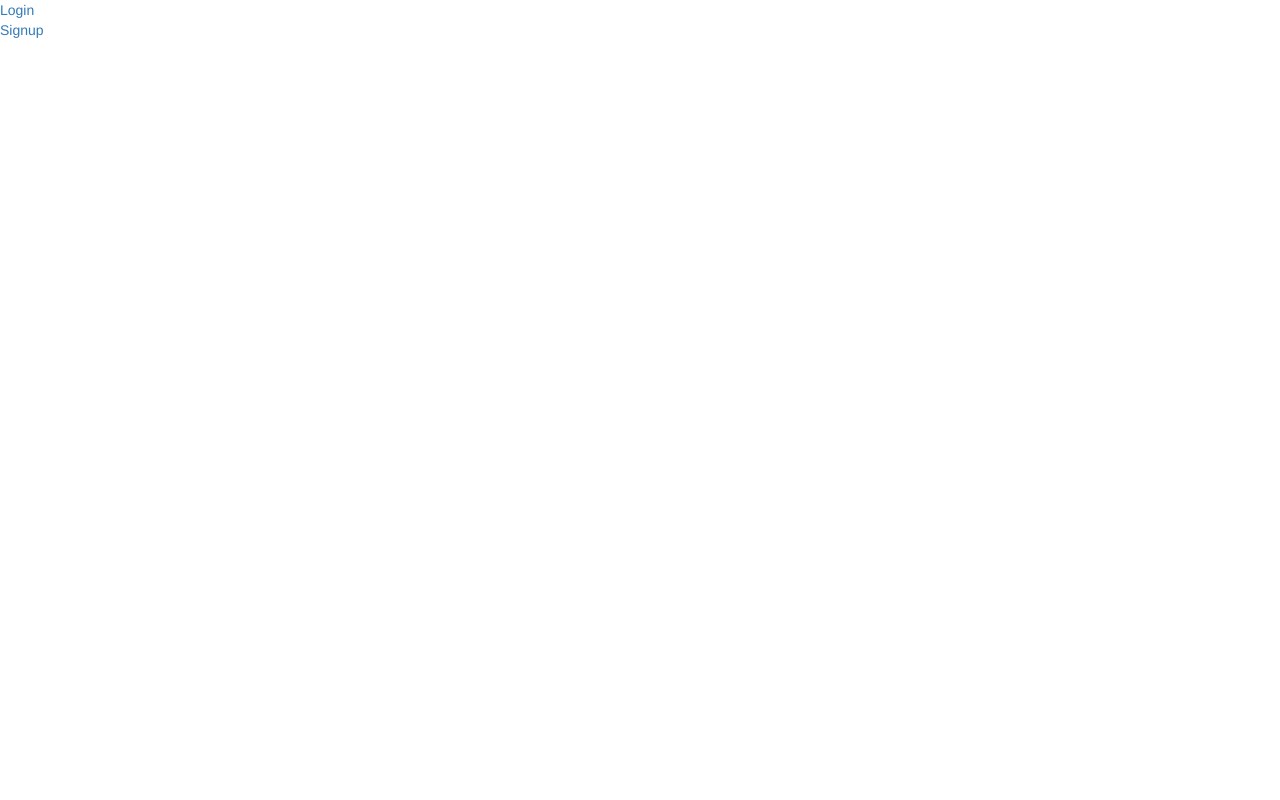
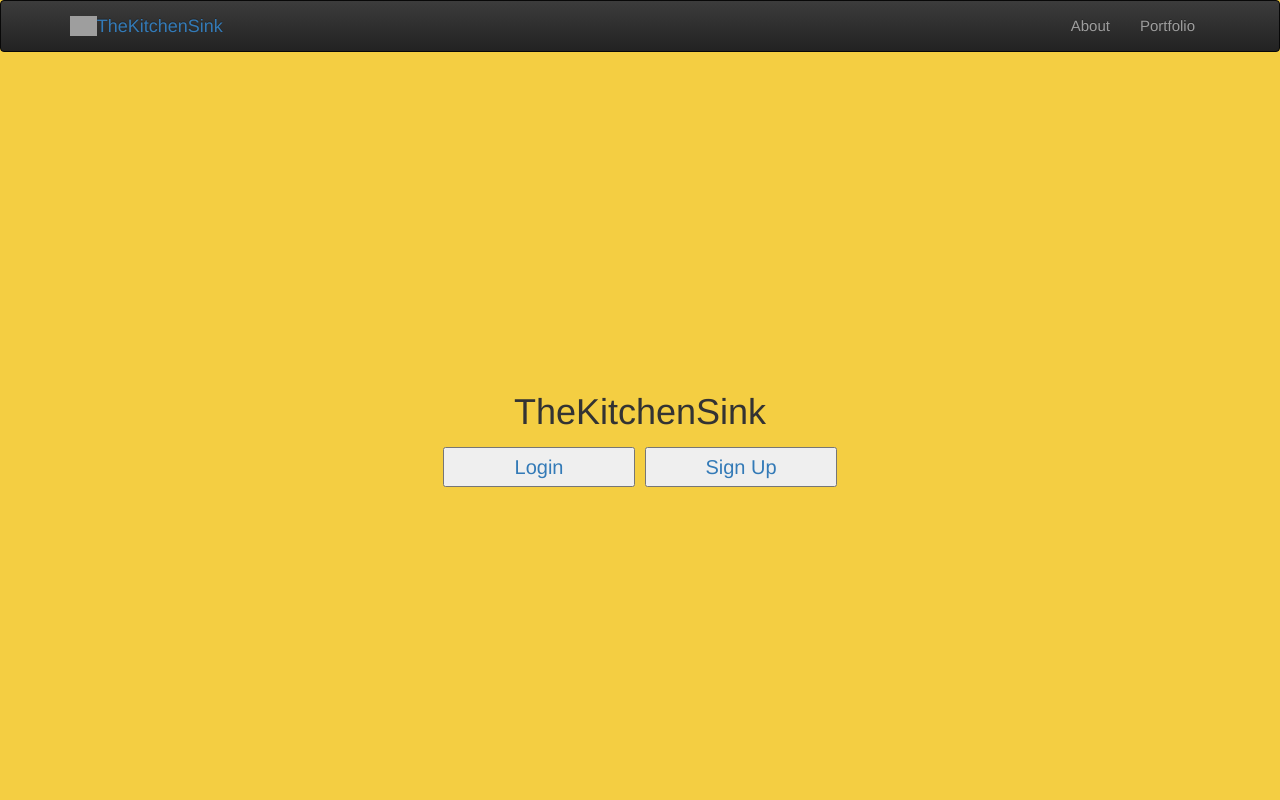
Before and after one commit to Jwing28/TheKitchenSink, a React (Create React App) app in the folder react-ui/: page / in a window 1280 px wide. Shown: the top 800 px of the page. Built offline with nearby package versions, Linux system fonts and the light colour scheme; grey boxes are pictures that could not be loaded.

Commit message:
added header/footer to landing component along with styling

```diff
--- a/react-ui/src/home/Landing.js
+++ b/react-ui/src/home/Landing.js
@@ -1,10 +1,22 @@
 import React from 'react';
 import { Link } from 'react-router-dom';
+import Header from '../components/header';
+import Footer from '../components/footer';
+import './styles/Landing.css';
 
 const Landing = () => (
-  <div>
-    <div><Link to='/login'>Login</Link></div>
-    <div><Link to='/signup'>Signup</Link></div>
+  <div className="Landing-container">
+    <Header />
+      <div className="Landing-content">
+        <h1>
+          TheKitchenSink
+        </h1>
+        <div className="Landing-actions">
+          <Link to='/login'><button className="Landing-buttons">Login</button></Link>
+          <Link to='/signup'><button className="Landing-buttons">Sign Up</button></Link>
+        </div>
+      </div>
+    <Footer />
   </div>
 );
 export default Landing;
--- /dev/null
+++ b/react-ui/src/home/styles/Landing.css
@@ -0,0 +1,32 @@
+.Landing-container {
+  background-color: #f4ce42;
+}
+
+.Landing-content {
+  width: 50%;
+  height: 90vh;
+  margin: 0 auto;
+  display: flex;
+  align-items: center;
+  justify-content: center;
+  flex-direction: column;
+}
+
+.Landing-panel {
+  display: flex;
+  justify-content: space-around;
+  align-items: flex-start;
+  height: 100%;
+}
+
+.Landing-actions {
+  display: flex;
+  justify-content: space-around;
+}
+
+.Landing-buttons {
+  height: 5vh;
+  width: 15vw;
+  font-size: 2rem;
+  margin: 5px;
+}
```
